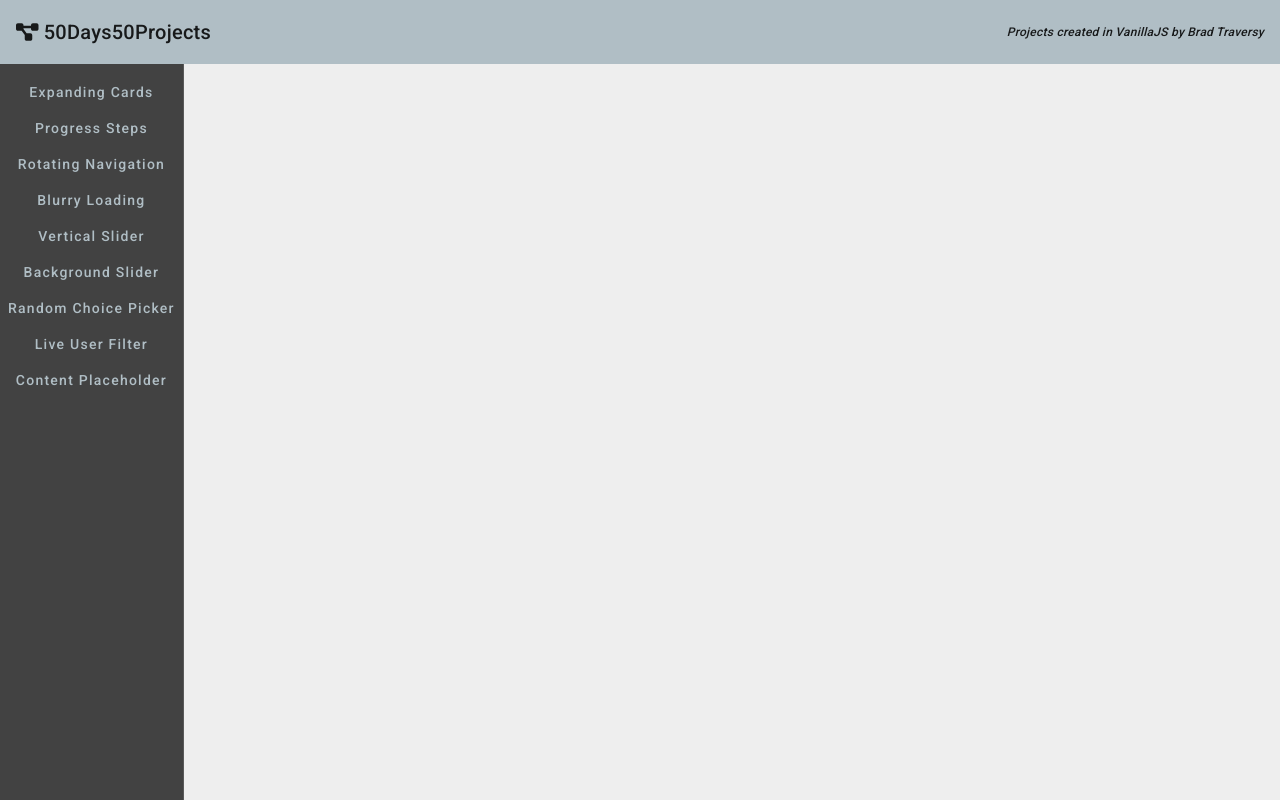
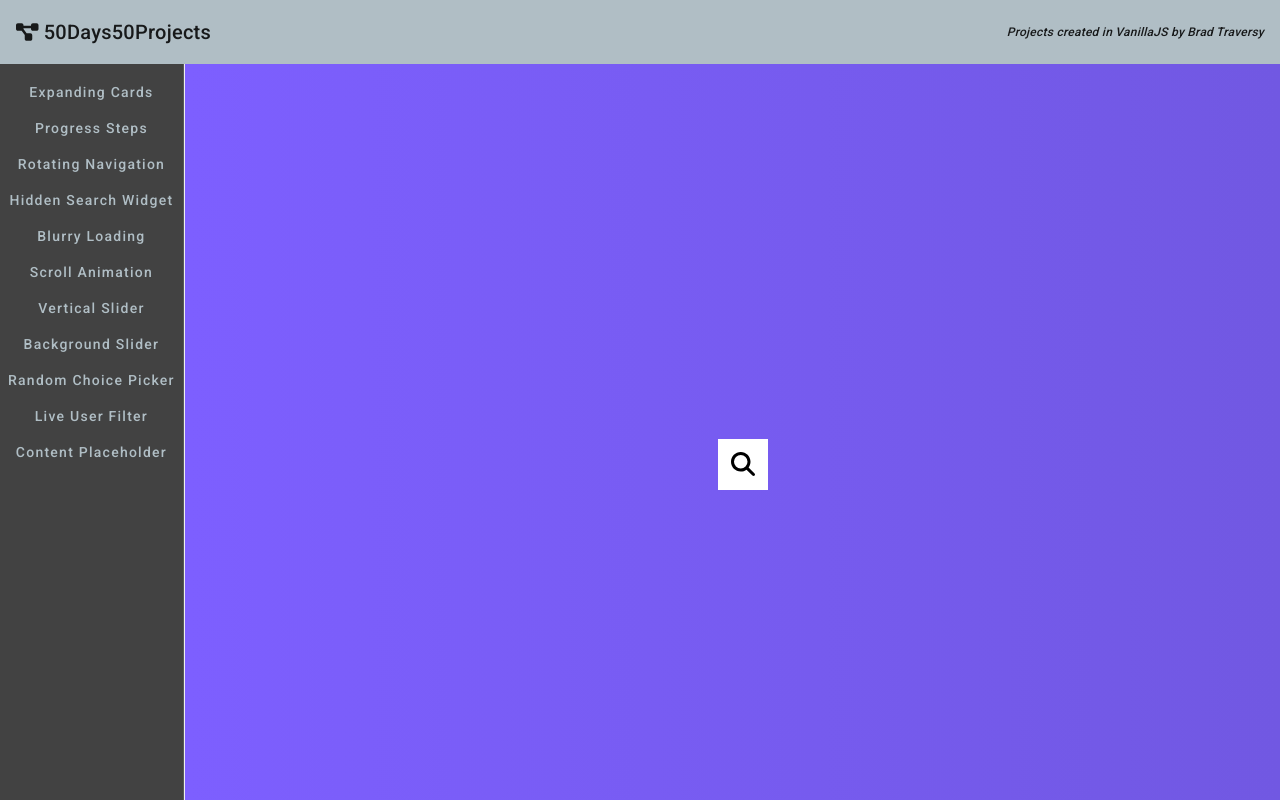
Before and after one commit to JuniorL85/50-50-in-angular, an Angular app: page /hidden-search in a window 1280 px wide. Before the commit this address led to /. Built offline with nearby package versions, Linux system fonts and the light colour scheme.

Commit message:
hidden-search och scroll-animation klara

```diff
--- a/src/app/app.component.html
+++ b/src/app/app.component.html
@@ -16,7 +16,13 @@
       <button mat-button color="accent" routerLink="/rotating-navigation">Rotating Navigation</button>
     </div>
     <div>
+      <button mat-button color="accent" routerLink="/hidden-search">Hidden Search Widget</button>
+    </div>
+    <div>
       <button mat-button color="accent" routerLink="/blurry-loading">Blurry Loading</button>
+    </div>
+    <div>
+      <button mat-button color="accent" routerLink="/scroll-animation">Scroll Animation</button>
     </div>
     <div>
       <button mat-button color="accent" routerLink="/vertical-slider">Vertical Slider</button>
--- a/src/app/app.module.ts
+++ b/src/app/app.module.ts
@@ -12,6 +12,8 @@ import { RandomChoicePickerComponent } from './components/random-choice-picker/r
 import { ExpandingCardsComponent } from './components/expanding-cards/expanding-cards.component';
 import { ProgressStepsComponent } from './components/progress-steps/progress-steps.component';
 import { RotatingNavigationComponent } from './components/rotating-navigation/rotating-navigation.component';
+import { HiddenSearchWidgetComponent } from './components/hidden-search-widget/hidden-search-widget.component';
+import { ScrollAnimationComponent } from './components/scroll-animation/scroll-animation.component';
 
 @NgModule({
   declarations: [
@@ -22,7 +24,9 @@ import { RotatingNavigationComponent } from './components/rotating-navigation/ro
     RandomChoicePickerComponent,
     ExpandingCardsComponent,
     ProgressStepsComponent,
-    RotatingNavigationComponent
+    RotatingNavigationComponent,
+    HiddenSearchWidgetComponent,
+    ScrollAnimationComponent
   ],
   imports: [
     BrowserModule,
--- /dev/null
+++ b/src/app/components/hidden-search-widget/hidden-search-widget.component.html
@@ -0,0 +1,6 @@
+<div class="search">
+  <input type="text" class="input" placeholder="Search...">
+  <button class="btn" (click)="search()">
+    <fa-icon icon="search"></fa-icon>
+  </button>
+</div>
--- /dev/null
+++ b/src/app/components/hidden-search-widget/hidden-search-widget.component.scss
@@ -0,0 +1,51 @@
+:host {
+  background-image: linear-gradient(90deg, #7d5fff, #7158e2);
+  font-family: 'Roboto', sans-serif;
+  display: flex;
+  align-items: center;
+  justify-content: center;
+  height: 100vh;
+  overflow: hidden;
+  margin: 0;
+}
+
+.search {
+  position: relative;
+  height: 50px;
+}
+
+.search .input {
+  background-color: #fff;
+  border: 0;
+  font-size: 18px;
+  padding: 15px;
+  // height: 50px;
+  width: 0px;
+  transition: width 0.3s ease;
+}
+
+.btn {
+  background-color: #fff;
+  border: 0;
+  cursor: pointer;
+  font-size: 24px;
+  position: absolute;
+  top: 0;
+  left: 0;
+  height: 51px;
+  width: 50px;
+  transition: transform 0.3s ease;
+}
+
+.btn:focus,
+.input:focus {
+  outline: none;
+}
+
+.search.active .input {
+  width: 200px;
+}
+
+.search.active .btn {
+  transform: translateX(198px);
+}
--- /dev/null
+++ b/src/app/components/hidden-search-widget/hidden-search-widget.component.ts
@@ -0,0 +1,25 @@
+import { Component, ElementRef, OnInit } from '@angular/core';
+
+@Component({
+  selector: 'app-hidden-search-widget',
+  templateUrl: './hidden-search-widget.component.html',
+  styleUrls: ['./hidden-search-widget.component.scss']
+})
+export class HiddenSearchWidgetComponent implements OnInit {
+
+  inputEl: any;
+  searchEl: any;
+
+  constructor(private elRef: ElementRef) {}
+
+  ngOnInit(): void {
+    this.inputEl = this.elRef.nativeElement.querySelector('.input');
+    this.searchEl = this.elRef.nativeElement.querySelector('.search');
+  }
+
+  search() {
+    this.searchEl.classList.toggle('active');
+    this.inputEl.focus();
+  }
+
+}
--- /dev/null
+++ b/src/app/components/scroll-animation/scroll-animation.component.html
@@ -0,0 +1,14 @@
+<h1>Scroll to see the animation</h1>
+    <div class="box"><h2>Content</h2></div>
+    <div class="box"><h2>Content</h2></div>
+    <div class="box"><h2>Content</h2></div>
+    <div class="box"><h2>Content</h2></div>
+    <div class="box"><h2>Content</h2></div>
+    <div class="box"><h2>Content</h2></div>
+    <div class="box"><h2>Content</h2></div>
+    <div class="box"><h2>Content</h2></div>
+    <div class="box"><h2>Content</h2></div>
+    <div class="box"><h2>Content</h2></div>
+    <div class="box"><h2>Content</h2></div>
+    <div class="box"><h2>Content</h2></div>
+    <div class="box"><h2>Content</h2></div>
--- /dev/null
+++ b/src/app/components/scroll-animation/scroll-animation.component.scss
@@ -0,0 +1,42 @@
+:host {
+  background-color: #efedd6;
+  font-family: 'Roboto', sans-serif;
+  display: flex;
+  flex-direction: column;
+  align-items: center;
+  justify-content: center;
+  margin: 0;
+  overflow-x: hidden;
+}
+
+h1 {
+  margin: 10px;
+  color: #000;
+}
+
+.box {
+  background-color: steelblue;
+  color: #fff;
+  display: flex;
+  align-items: center;
+  justify-content: center;
+  width: 400px;
+  height: 200px;
+  margin: 10px;
+  border-radius: 10px;
+  box-shadow: 2px 4px 5px rgba(0, 0, 0, 0.3);
+  transform: translateX(400%);
+  transition: transform 0.4s ease;
+}
+
+.box:nth-of-type(even) {
+  transform: translateX(-400%);
+}
+
+.box.show {
+  transform: translateX(0);
+}
+
+.box h2 {
+  font-size: 45px;
+}
--- /dev/null
+++ b/src/app/components/scroll-animation/scroll-animation.component.ts
@@ -0,0 +1,38 @@
+import { Component, ElementRef, HostListener, OnInit } from '@angular/core';
+
+@Component({
+  selector: 'app-scroll-animation',
+  templateUrl: './scroll-animation.component.html',
+  styleUrls: ['./scroll-animation.component.scss']
+})
+export class ScrollAnimationComponent implements OnInit {
+
+  // Man får lyssna på mousewheel istället för scroll, kvar att göra: försöka lösa hur man kan lyssna på scroll
+  @HostListener('window:mousewheel', ['$event'])
+  public onWindowScroll(event: Event): void {
+    this.checkBoxes();
+  }
+
+  boxesEl: any;
+
+  constructor(private elRef: ElementRef) {}
+
+  ngOnInit(): void {
+    this.boxesEl = this.elRef.nativeElement.querySelectorAll('.box');
+    this.checkBoxes();
+  }
+
+  checkBoxes() {
+    const triggerBottom = window.innerHeight / 5 * 4;
+
+    this.boxesEl.forEach((box:any) => {
+        const boxTop = box.getBoundingClientRect().top;
+
+        if(boxTop < triggerBottom) {
+            box.classList.add('show');
+        } else {
+            box.classList.remove('show');
+        }
+    })
+  }
+}
```
Also changed, not shown: src/app/app-routing.module.ts (+7 -3 lines).
